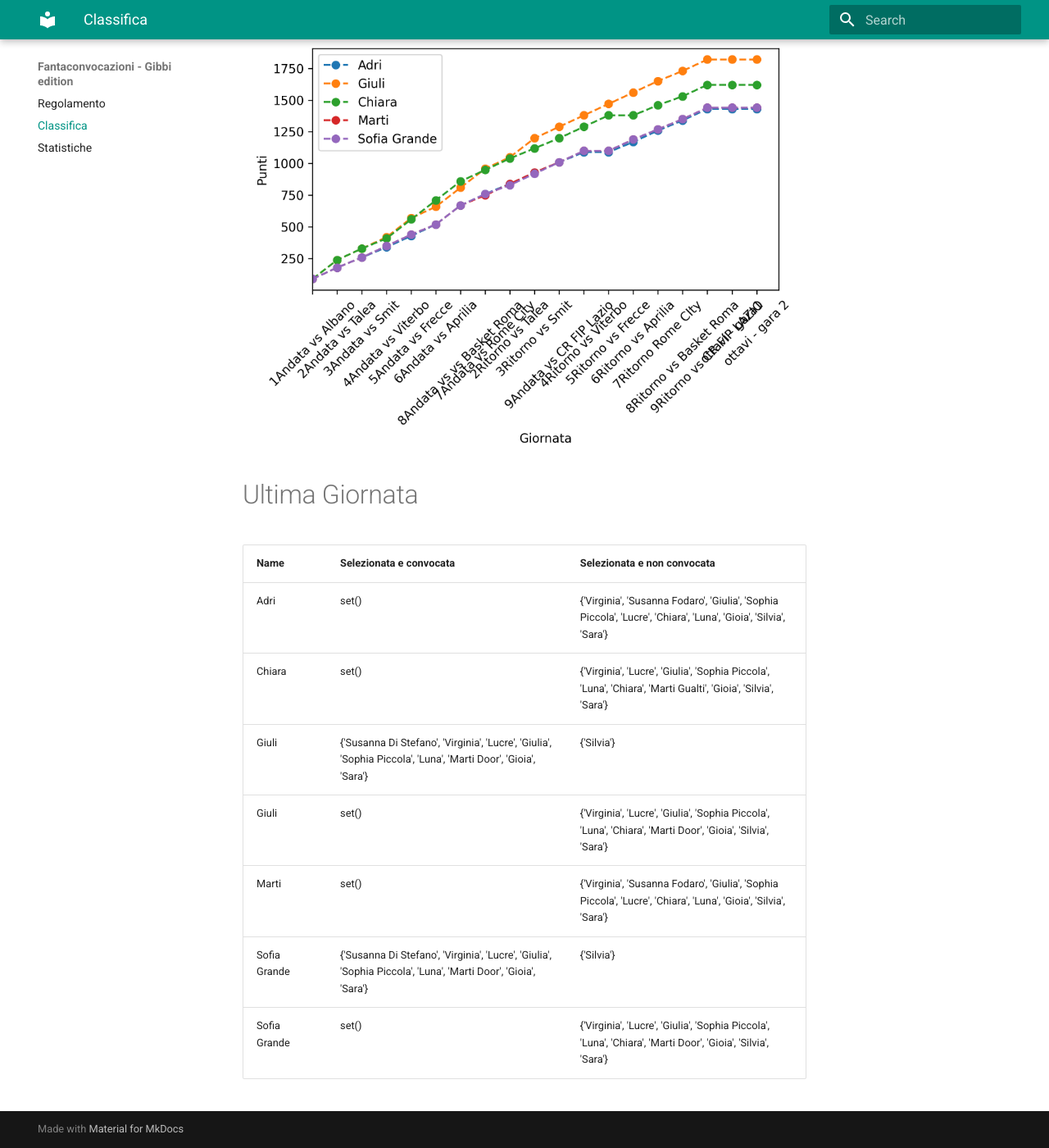
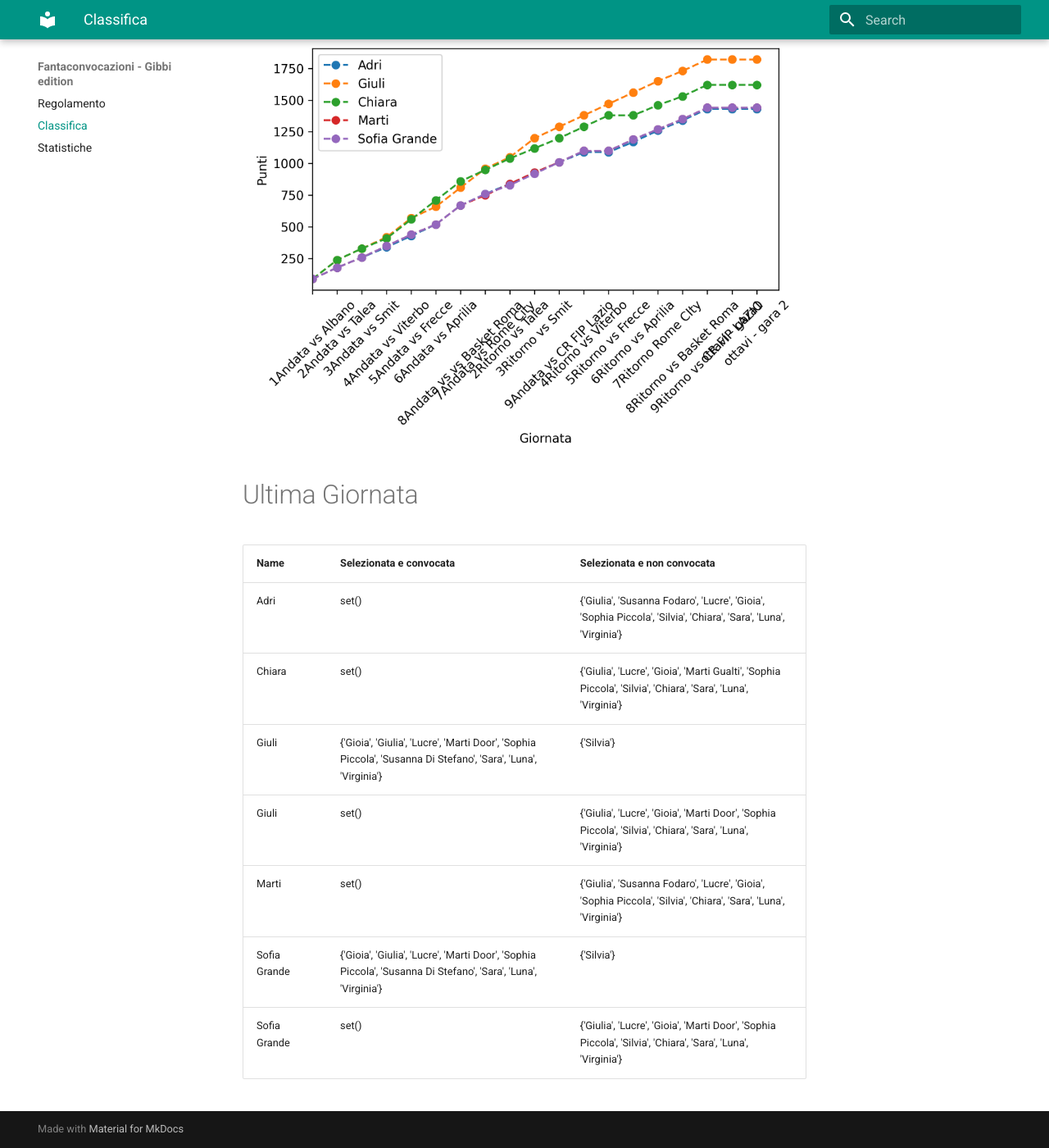
Before and after one commit to martinig94/fantagibbi, an MkDocs documentation site: the page built from docs/Classifica.md, in a window 1280 px wide and 1400 px high, scrolled down 565 px. Shown: the whole window at 82% size. Built offline with MkDocs 1.6.1 and Material for MkDocs 9.7.7, drawn with Linux system fonts in a browser that asks for light colours.

Commit message:
Auto-update from main.py

```diff
--- a/docs/Classifica.md
+++ b/docs/Classifica.md
@@ -18,11 +18,11 @@
 <!-- START_TABLE CORRECT -->
 | Name         | Selezionata e convocata                                                                                        | Selezionata e non convocata                                                                                      |
 |:-------------|:---------------------------------------------------------------------------------------------------------------|:-----------------------------------------------------------------------------------------------------------------|
-| Adri         | set()                                                                                                          | {'Virginia', 'Susanna Fodaro', 'Giulia', 'Sophia Piccola', 'Lucre', 'Chiara', 'Luna', 'Gioia', 'Silvia', 'Sara'} |
-| Chiara       | set()                                                                                                          | {'Virginia', 'Lucre', 'Giulia', 'Sophia Piccola', 'Luna', 'Chiara', 'Marti Gualti', 'Gioia', 'Silvia', 'Sara'}   |
-| Giuli        | {'Susanna Di Stefano', 'Virginia', 'Lucre', 'Giulia', 'Sophia Piccola', 'Luna', 'Marti Door', 'Gioia', 'Sara'} | {'Silvia'}                                                                                                       |
-| Giuli        | set()                                                                                                          | {'Virginia', 'Lucre', 'Giulia', 'Sophia Piccola', 'Luna', 'Chiara', 'Marti Door', 'Gioia', 'Silvia', 'Sara'}     |
-| Marti        | set()                                                                                                          | {'Virginia', 'Susanna Fodaro', 'Giulia', 'Sophia Piccola', 'Lucre', 'Chiara', 'Luna', 'Gioia', 'Silvia', 'Sara'} |
-| Sofia Grande | {'Susanna Di Stefano', 'Virginia', 'Lucre', 'Giulia', 'Sophia Piccola', 'Luna', 'Marti Door', 'Gioia', 'Sara'} | {'Silvia'}                                                                                                       |
-| Sofia Grande | set()                                                                                                          | {'Virginia', 'Lucre', 'Giulia', 'Sophia Piccola', 'Luna', 'Chiara', 'Marti Door', 'Gioia', 'Silvia', 'Sara'}     |
+| Adri         | set()                                                                                                          | {'Giulia', 'Susanna Fodaro', 'Lucre', 'Gioia', 'Sophia Piccola', 'Silvia', 'Chiara', 'Sara', 'Luna', 'Virginia'} |
+| Chiara       | set()                                                                                                          | {'Giulia', 'Lucre', 'Gioia', 'Marti Gualti', 'Sophia Piccola', 'Silvia', 'Chiara', 'Sara', 'Luna', 'Virginia'}   |
+| Giuli        | {'Gioia', 'Giulia', 'Lucre', 'Marti Door', 'Sophia Piccola', 'Susanna Di Stefano', 'Sara', 'Luna', 'Virginia'} | {'Silvia'}                                                                                                       |
+| Giuli        | set()                                                                                                          | {'Giulia', 'Lucre', 'Gioia', 'Marti Door', 'Sophia Piccola', 'Silvia', 'Chiara', 'Sara', 'Luna', 'Virginia'}     |
+| Marti        | set()                                                                                                          | {'Giulia', 'Susanna Fodaro', 'Lucre', 'Gioia', 'Sophia Piccola', 'Silvia', 'Chiara', 'Sara', 'Luna', 'Virginia'} |
+| Sofia Grande | {'Gioia', 'Giulia', 'Lucre', 'Marti Door', 'Sophia Piccola', 'Susanna Di Stefano', 'Sara', 'Luna', 'Virginia'} | {'Silvia'}                                                                                                       |
+| Sofia Grande | set()                                                                                                          | {'Giulia', 'Lucre', 'Gioia', 'Marti Door', 'Sophia Piccola', 'Silvia', 'Chiara', 'Sara', 'Luna', 'Virginia'}     |
 <!-- END_TABLE CORRECT -->
```
